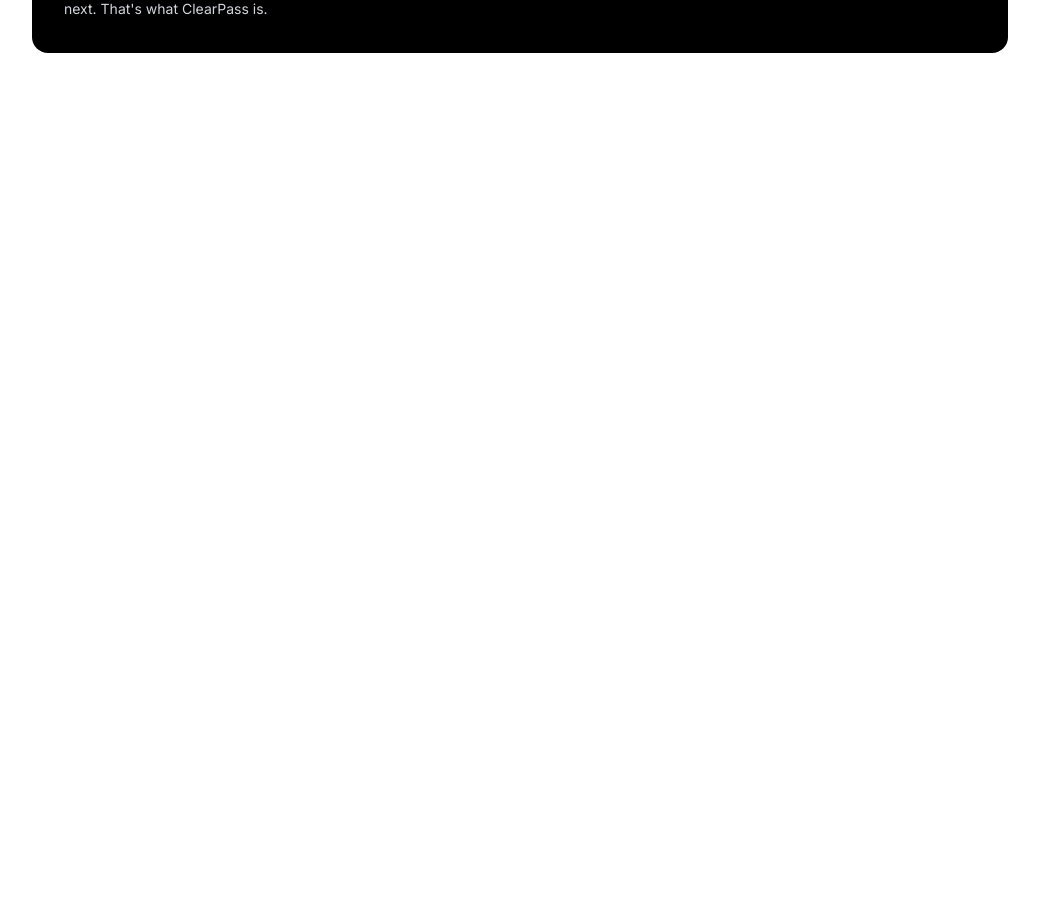
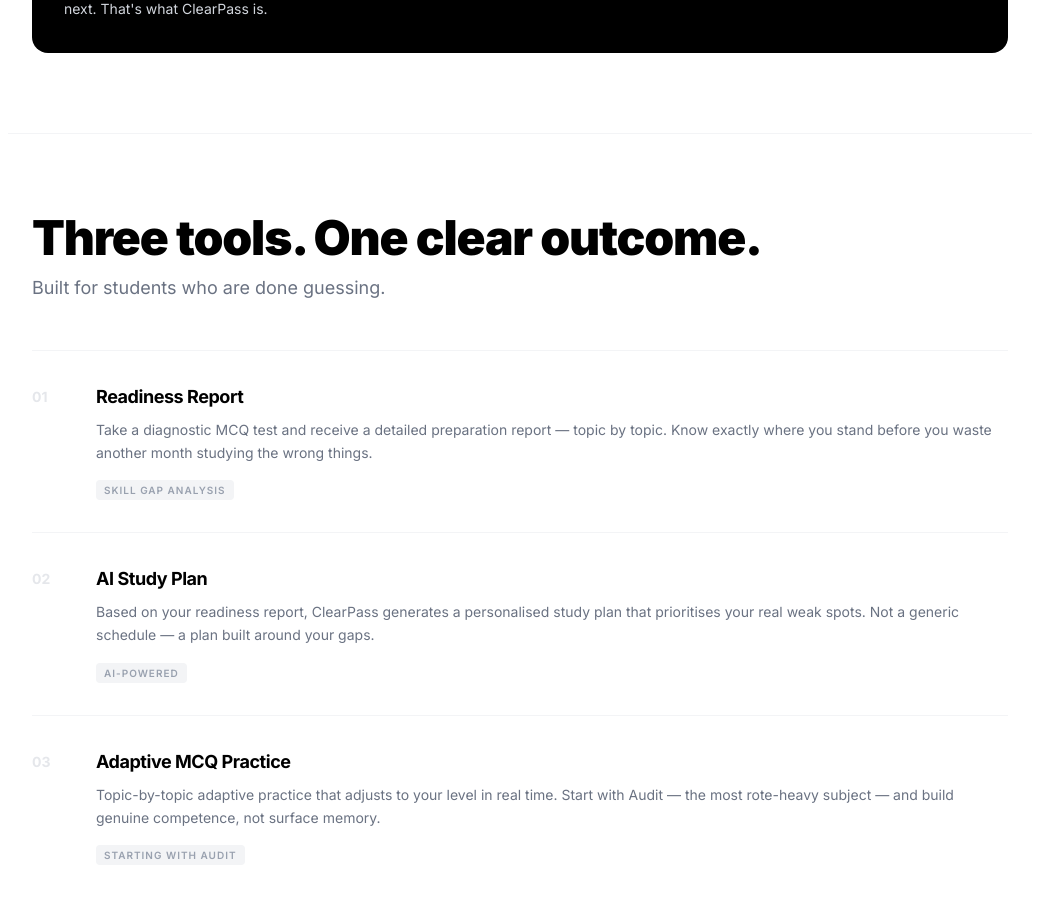
Before and after one commit to prabhavmakkar/clearpass, a React (Vite) app: page / in a window 1280 px wide. Shown: the part 1780-2677 px from the top of the page, without its empty margins (120-1159 px from the left). Before the commit the page ends 1913 px from the top, so only its background shows below. Built offline with nearby package versions, Linux system fonts and the light colour scheme.

Commit message:
feat: add Features section with numbered list and scroll animations

```diff
--- a/src/App.tsx
+++ b/src/App.tsx
@@ -1,6 +1,7 @@
 import Nav from './components/Nav'
 import Hero from './components/Hero'
 import Story from './components/Story'
+import Features from './components/Features'
 
 export default function App() {
   return (
@@ -9,6 +10,8 @@
       <Hero />
       <hr className="mx-auto max-w-5xl border-gray-100" />
       <Story />
+      <hr className="mx-auto max-w-5xl border-gray-100" />
+      <Features />
     </div>
   )
 }
--- /dev/null
+++ b/src/components/Features.tsx
@@ -0,0 +1,68 @@
+// src/components/Features.tsx
+import { motion } from 'framer-motion'
+import { useScrollReveal } from '../hooks/useScrollReveal'
+
+interface Feature {
+  num: string
+  title: string
+  description: string
+  tag: string
+  delay: number
+}
+
+const features: Omit<Feature, 'delay'>[] = [
+  {
+    num: '01',
+    title: 'Readiness Report',
+    description: 'Take a diagnostic MCQ test and receive a detailed preparation report — topic by topic. Know exactly where you stand before you waste another month studying the wrong things.',
+    tag: 'SKILL GAP ANALYSIS',
+  },
+  {
+    num: '02',
+    title: 'AI Study Plan',
+    description: 'Based on your readiness report, ClearPass generates a personalised study plan that prioritises your real weak spots. Not a generic schedule — a plan built around your gaps.',
+    tag: 'AI-POWERED',
+  },
+  {
+    num: '03',
+    title: 'Adaptive MCQ Practice',
+    description: 'Topic-by-topic adaptive practice that adjusts to your level in real time. Start with Audit — the most rote-heavy subject — and build genuine competence, not surface memory.',
+    tag: 'STARTING WITH AUDIT',
+  },
+]
+
+function FeatureItem({ num, title, description, tag, delay }: Feature) {
+  const reveal = useScrollReveal(delay)
+  return (
+    <motion.div {...reveal} className="grid grid-cols-[40px_1fr] gap-6 border-t border-gray-100 py-8">
+      <span className="pt-1 text-sm font-bold text-gray-200">{num}</span>
+      <div>
+        <h3 className="mb-2 text-lg font-bold tracking-tight">{title}</h3>
+        <p className="mb-3 text-sm leading-relaxed text-gray-500">{description}</p>
+        <span className="rounded bg-gray-100 px-2 py-1 text-[10px] font-semibold uppercase tracking-widest text-gray-400">
+          {tag}
+        </span>
+      </div>
+    </motion.div>
+  )
+}
+
+export default function Features() {
+  const headingReveal = useScrollReveal()
+
+  return (
+    <section className="mx-auto max-w-5xl px-6 py-20">
+      <motion.div {...headingReveal} className="mb-12">
+        <h2 className="mb-3 text-4xl font-black tracking-tight md:text-5xl">
+          Three tools. One clear outcome.
+        </h2>
+        <p className="text-lg text-gray-500">Built for students who are done guessing.</p>
+      </motion.div>
+      <div>
+        {features.map((f, i) => (
+          <FeatureItem key={f.num} {...f} delay={i * 0.1} />
+        ))}
+      </div>
+    </section>
+  )
+}
```
